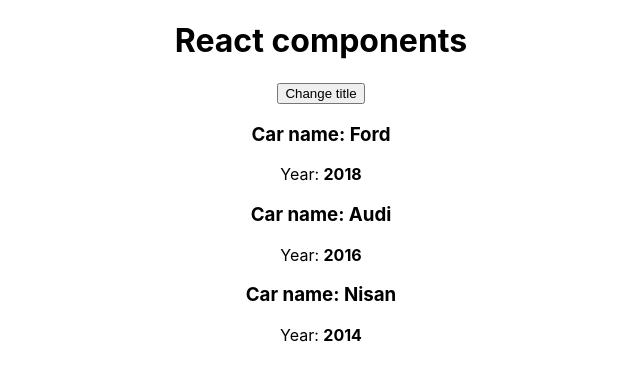
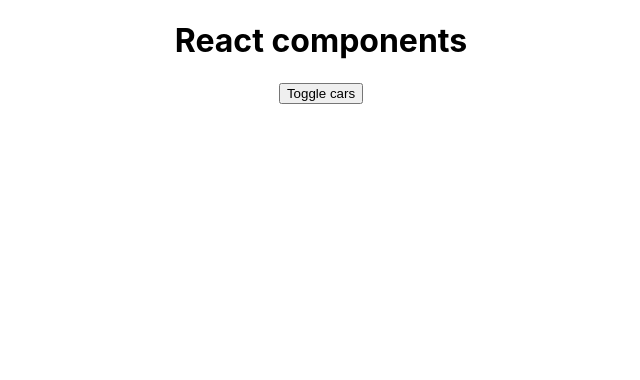
Before and after one commit to seriiserii825/react-theory, a React (Create React App) app: page / in a window 1280 px wide. Shown: the top 380 px of the page, without its empty margins (319-959 px from the left). Built offline with nearby package versions, Linux system fonts and the light colour scheme; the HTML template or start-up script is replaced by a standard one.

Commit message:
toggle cars

```diff
--- a/src/App.js
+++ b/src/App.js
@@ -3,7 +3,7 @@
 import './Car/Car';
 import Car from "./Car/Car";
 
-class App  extends React.Component{
+class App extends React.Component {
 	constructor(props) {
 		super(props);
 		this.state = {
@@ -12,28 +12,58 @@
 				{name: 'Audi', year: 2016},
 				{name: 'Nisan', year: 2014},
 			],
-			pageTitle: 'React components'
+			pageTitle: 'React components',
+			showCars: false
 		}
 	}
 
-	changeTitleHandler = () => {
-		console.log('Click');
+	changeTitleHandler = (newTitle) => {
+		this.setState({
+			pageTitle: newTitle
+		});
 	}
+
+	toggleCarsHandler = () => {
+		this.setState({
+			showCars: !this.state.showCars
+		});
+	}
+
+	// handleInput = (event) => {
+	// 	this.setState({
+	// 		pageTitle: event.target.value
+	// 	});
+	// }
 
 	render() {
 		const divStyle = {
 			textAlign: 'center',
 		};
 
-		const cars = this.state.cars;
+		let cars = null
+
+		if (this.state.showCars) {
+			cars = this.state.cars.map((car) => {
+				return (
+					<Car
+						key={car.name}
+						name={car.name}
+						year={car.year}
+						onChangeTitle={() => {
+							this.changeTitleHandler(car.name)
+						}}
+					/>
+				)
+			})
+		}
 
 		return (
 			<div style={divStyle}>
 				<h1>{this.state.pageTitle}</h1>
-				<button onClick={this.changeTitleHandler}>Change title</button>
-				<Car name={this.state.cars[0].name} year={this.state.cars[0].year}/>
-				<Car name={this.state.cars[1].name} year={this.state.cars[1].year}/>
-				<Car name={this.state.cars[2].name} year={this.state.cars[2].year}/>
+				{/*<input type="text" onChange={this.handleInput}/>*/}
+				<button onClick={this.toggleCarsHandler}>Toggle cars</button>
+
+				{cars}
 			</div>
 		);
 	}
--- a/src/Car/Car.js
+++ b/src/Car/Car.js
@@ -23,5 +23,6 @@
 	<div>
 		<h3>Car name: {props.name}</h3>
 		<p>Year: <strong>{props.year}</strong></p>
+		<button onClick={props.onChangeTitle}>Click</button>
 	</div>
 );
```
